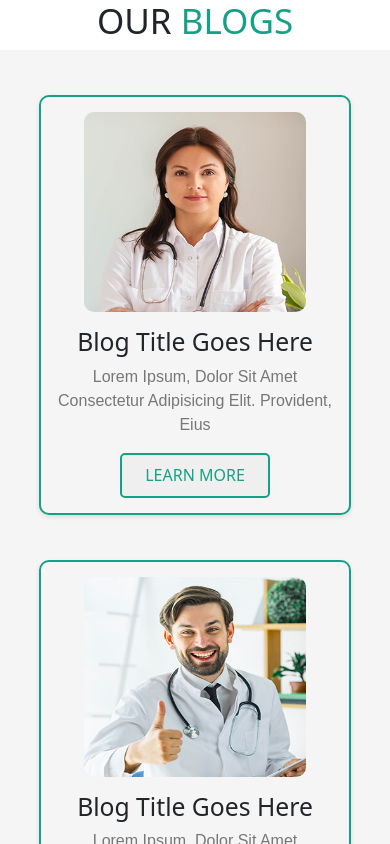
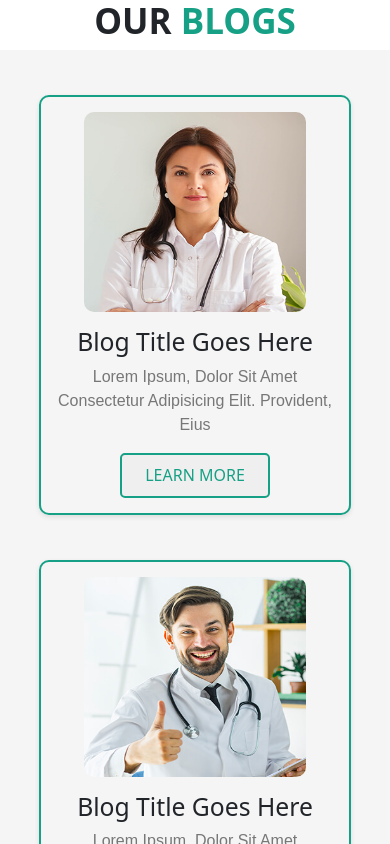
Before and after one commit to yeswanth-2003/MEDICAL-FRONTEND, a React (Create React App) app: page /home in a window 390 px wide. Shown: the top 844 px of the page. Built offline with nearby package versions, Linux system fonts and the light colour scheme.

Commit message:
Update blog.css

```diff
--- a/src/blog.css
+++ b/src/blog.css
@@ -70,8 +70,9 @@ button:hover {
         width: 100%;
       }
        .our h1{
-        margin-top: 15px 0;
+        margin-top: 20px 0;
         font-size: 35px;
+        font-weight: bold;
 
       }
       .card1 {
```
